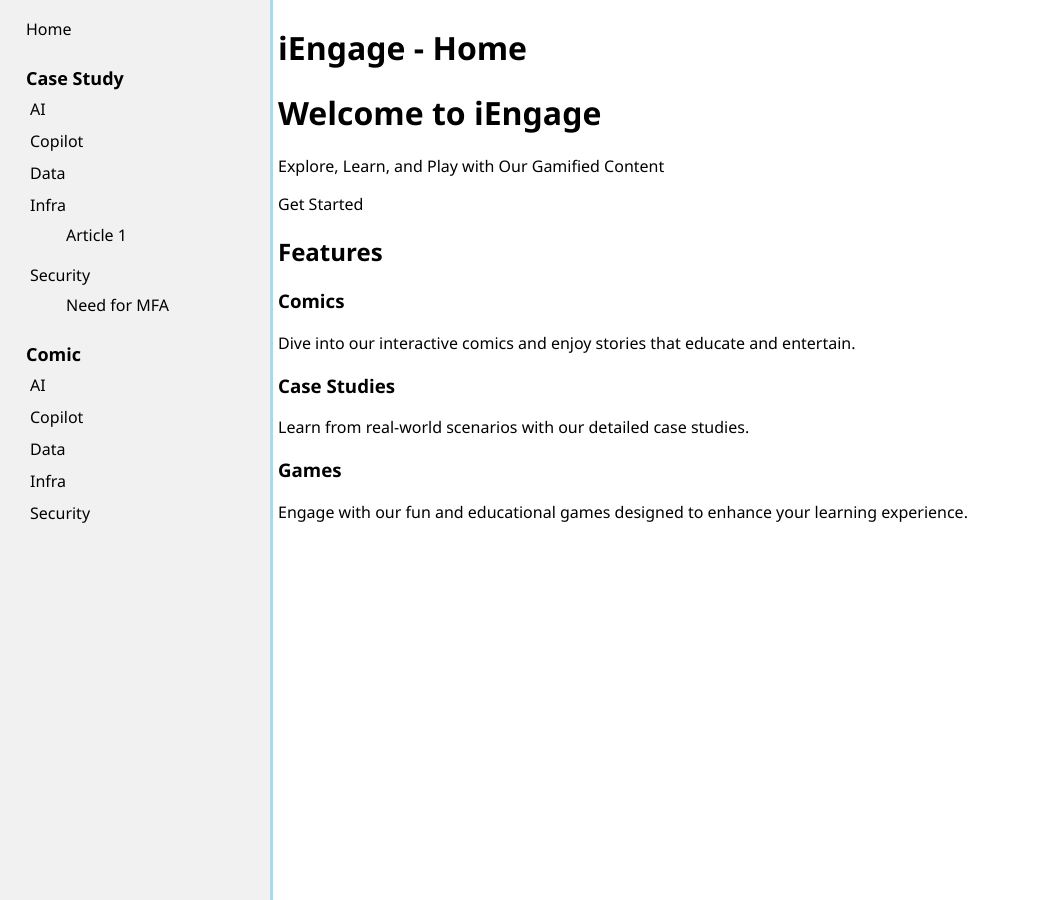
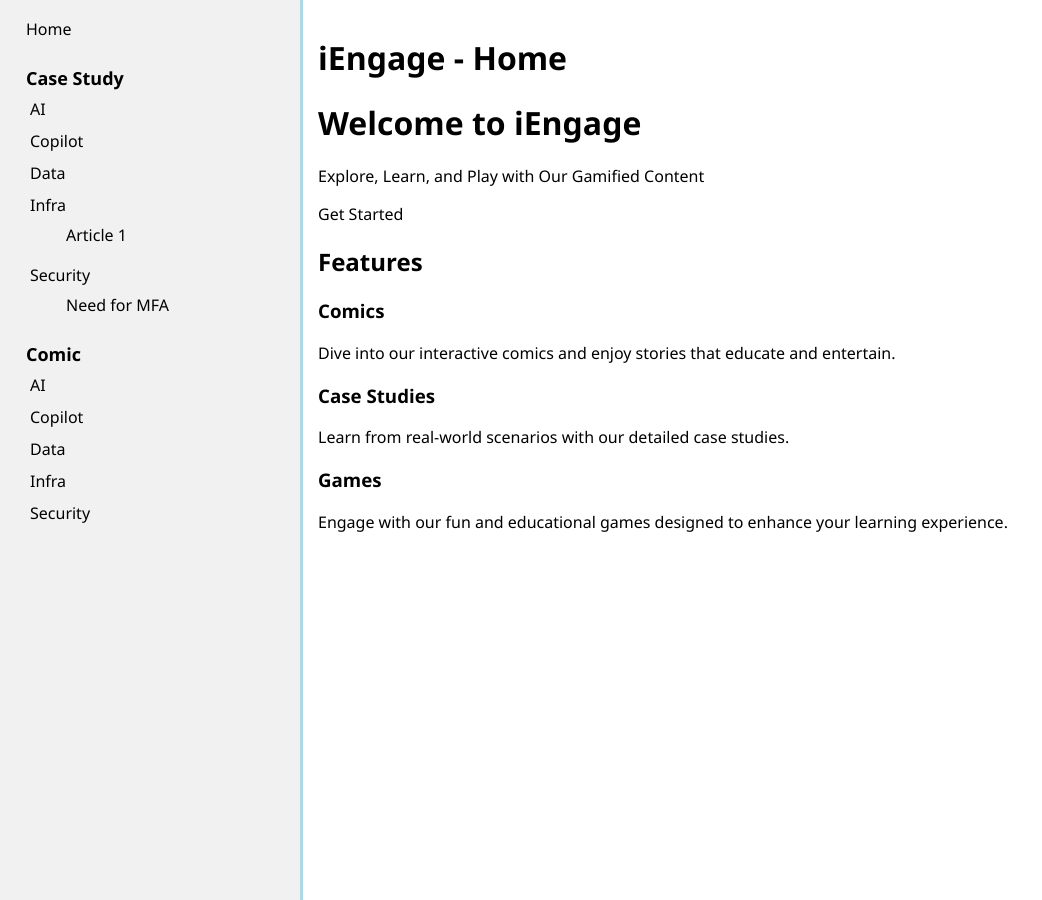
Before and after one commit to ningweinw/iengage, a Jekyll site: the page built from index.markdown, in a window 1280 px wide. Shown: the whole page, without its empty margins (0-1042 px from the left). Built offline with Jekyll 4.4.1, drawn with Linux system fonts in a browser that asks for light colours.

Commit message:
Update style.css

```diff
--- a/assets/css/style.css
+++ b/assets/css/style.css
@@ -8,17 +8,16 @@ body {
     display: flex;
     width: 100%;
 }
-.resizable {
-    overflow: auto;
-}
 #leftDiv {
-    width: 250px;
+    width: 280px;
     background-color: #f1f1f1;
     padding: 10px;
+    flex-shrink: 0; /* Prevent shrinking */
 }
 #rightDiv {
     flex-grow: 1;
-    padding: 5px;
+    padding: 15px;
+    overflow: auto; /* Ensure content is scrollable if it overflows */
 }
 .divider {
     width: 3px;
```
